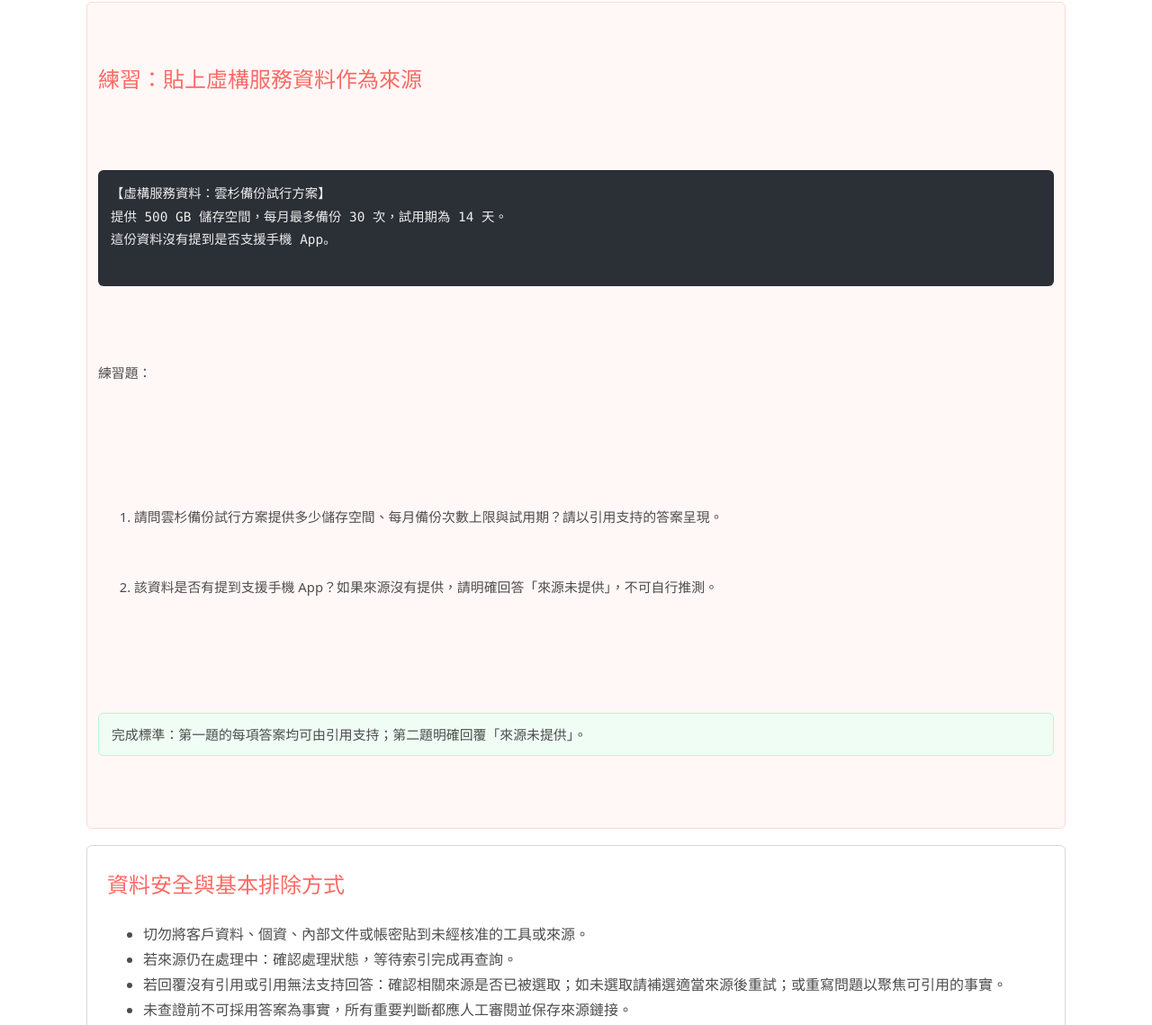
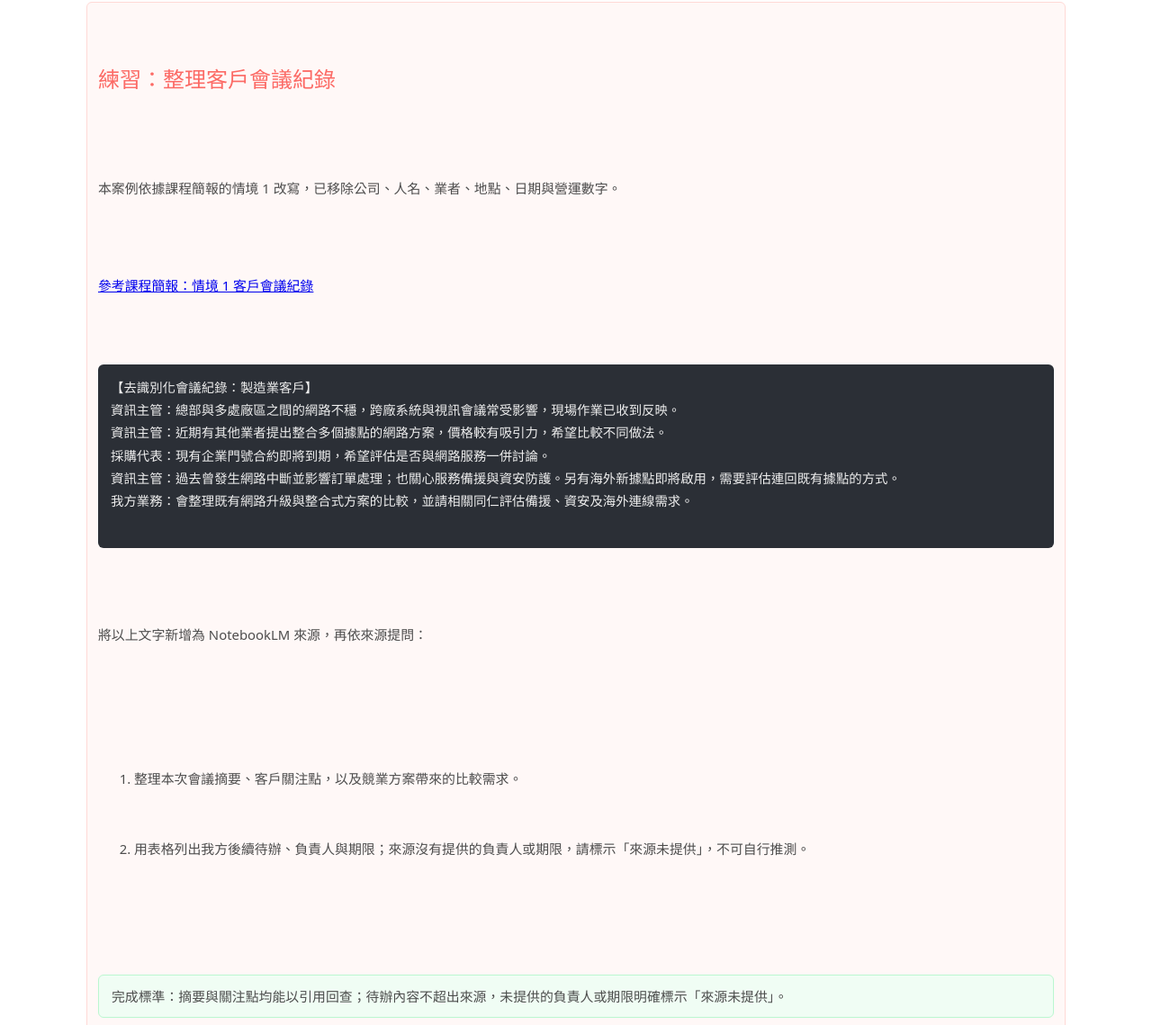
Before and after one commit to FrankHuang0/nextbss, a plain HTML site: page notebooklm-basics.html in a window 1280 px wide. Shown: the part 877-2016 px from the top of the page at 90% size. Drawn offline with Linux system fonts and the light colour scheme.

Commit message:
content: use de-identified meeting practice
Co-authored-by: Copilot App <223556219+Copilot@users.noreply.github.com>

```diff
--- a/notebooklm-basics.html
+++ b/notebooklm-basics.html
@@ -29,18 +29,23 @@
     </section>
 
     <section class="card sample">
-      <h2>練習：貼上虛構服務資料作為來源</h2>
+      <h2>練習：整理客戶會議紀錄</h2>
+      <p>本案例依據課程簡報的情境 1 改寫，已移除公司、人名、業者、地點、日期與營運數字。</p>
+      <p><a href="https://frankhuang0.github.io/nextbss/notebooklm-ai-training.html">參考課程簡報：情境 1 客戶會議紀錄</a></p>
       <pre>
-【虛構服務資料：雲杉備份試行方案】
-提供 500 GB 儲存空間，每月最多備份 30 次，試用期為 14 天。
-這份資料沒有提到是否支援手機 App。
+【去識別化會議紀錄：製造業客戶】
+資訊主管：總部與多處廠區之間的網路不穩，跨廠系統與視訊會議常受影響，現場作業已收到反映。
+資訊主管：近期有其他業者提出整合多個據點的網路方案，價格較有吸引力，希望比較不同做法。
+採購代表：現有企業門號合約即將到期，希望評估是否與網路服務一併討論。
+資訊主管：過去曾發生網路中斷並影響訂單處理；也關心服務備援與資安防護。另有海外新據點即將啟用，需要評估連回既有據點的方式。
+我方業務：會整理既有網路升級與整合式方案的比較，並請相關同仁評估備援、資安及海外連線需求。
       </pre>
-      <p>練習題：</p>
+      <p>將以上文字新增為 NotebookLM 來源，再依來源提問：</p>
       <ol>
-        <li>請問雲杉備份試行方案提供多少儲存空間、每月備份次數上限與試用期？請以引用支持的答案呈現。</li>
-        <li>該資料是否有提到支援手機 App？如果來源沒有提供，請明確回答「來源未提供」，不可自行推測。</li>
+        <li>整理本次會議摘要、客戶關注點，以及競業方案帶來的比較需求。</li>
+        <li>用表格列出我方後續待辦、負責人與期限；來源沒有提供的負責人或期限，請標示「來源未提供」，不可自行推測。</li>
       </ol>
-      <p class="done">完成標準：第一題的每項答案均可由引用支持；第二題明確回覆「來源未提供」。</p>
+      <p class="done">完成標準：摘要與關注點均能以引用回查；待辦內容不超出來源，未提供的負責人或期限明確標示「來源未提供」。</p>
     </section>
 
     <section class="card">
```
